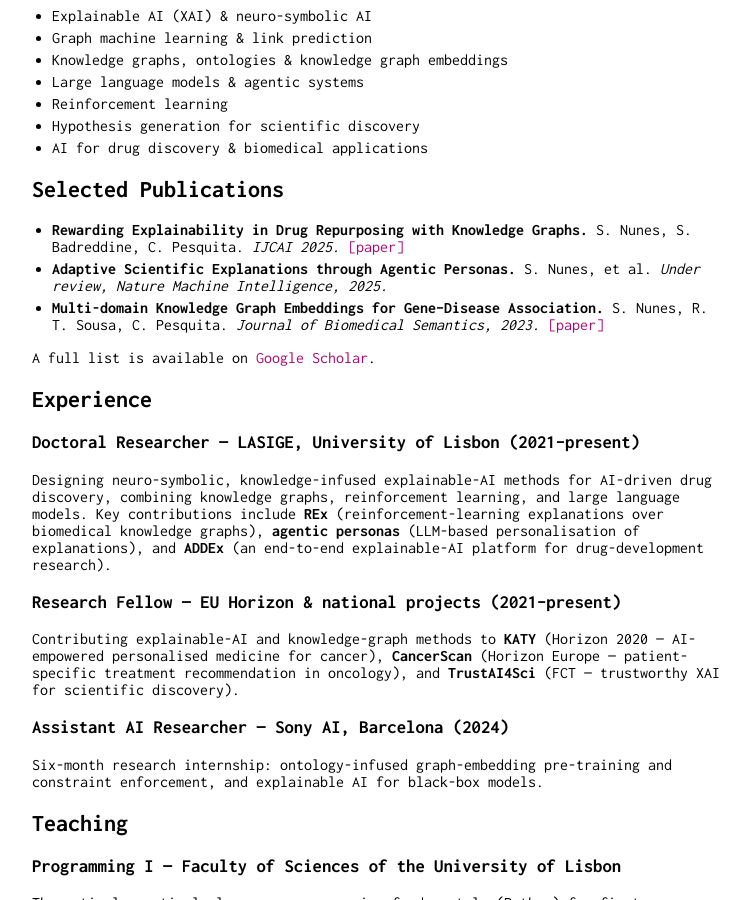
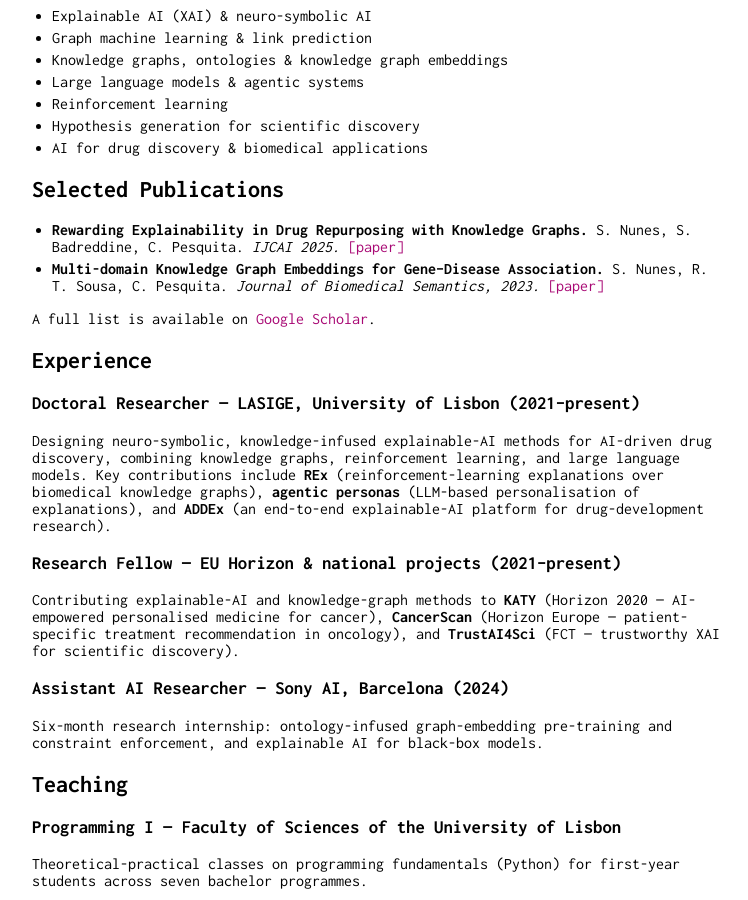
Before and after one commit to SusanaPNunes/susanapnunes.github.io, a Jekyll site: the page built from index.md, in a window 1280 px wide and 900 px high, scrolled down 708 px. Shown: the whole window, without its empty margins (258-1006 px from the left). Built offline with Jekyll 4.4.1, drawn with Linux system fonts in a browser that asks for light colours; nearby versions of some CDN libraries.

Commit message:
Update index.md

```diff
--- a/index.md
+++ b/index.md
@@ -38,7 +38,6 @@ I am interested in many topics beyond these and always look forward to collabora
 ## Selected Publications
 
 * **Rewarding Explainability in Drug Repurposing with Knowledge Graphs.** S. Nunes, S. Badreddine, C. Pesquita. *IJCAI 2025.* <a target="_blank" href="https://liseda-lab.github.io/assets/pdf/2025IJCAI_RewardingExplainability">[paper]</a>
-* **Adaptive Scientific Explanations through Agentic Personas.** S. Nunes, et al. *Under review, Nature Machine Intelligence, 2025.*
 * **Multi-domain Knowledge Graph Embeddings for Gene–Disease Association.** S. Nunes, R. T. Sousa, C. Pesquita. *Journal of Biomedical Semantics, 2023.* <a target="_blank" href="https://jbiomedsem.biomedcentral.com/articles/10.1186/s13326-023-00291-x">[paper]</a>
 
 A full list is available on <a target="_blank" href="https://scholar.google.com/citations?user=_vBEObEAAAAJ&hl=en">Google Scholar</a>.
```
